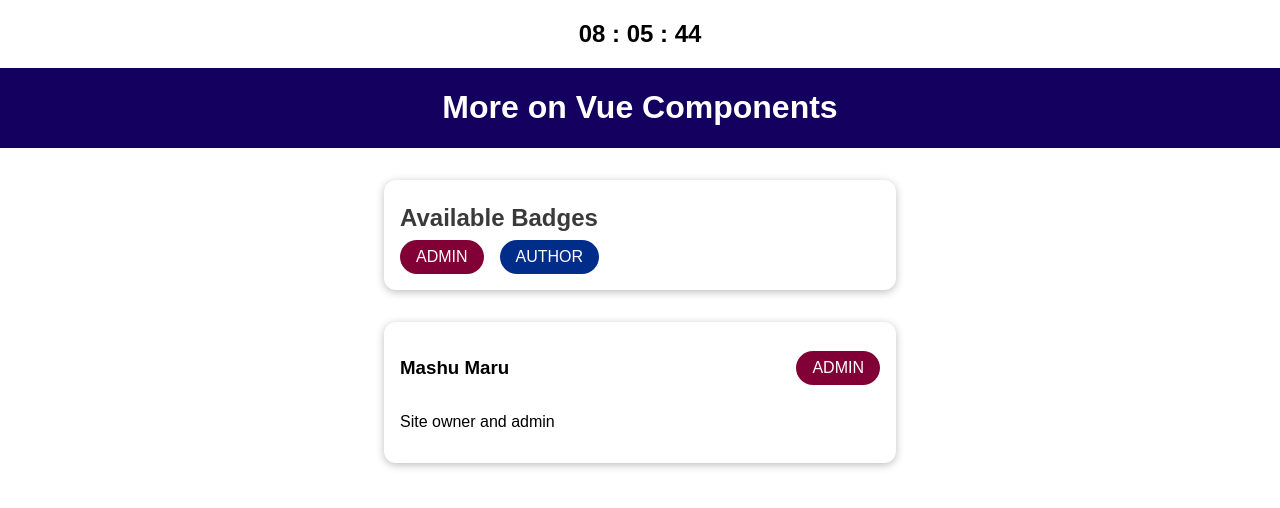
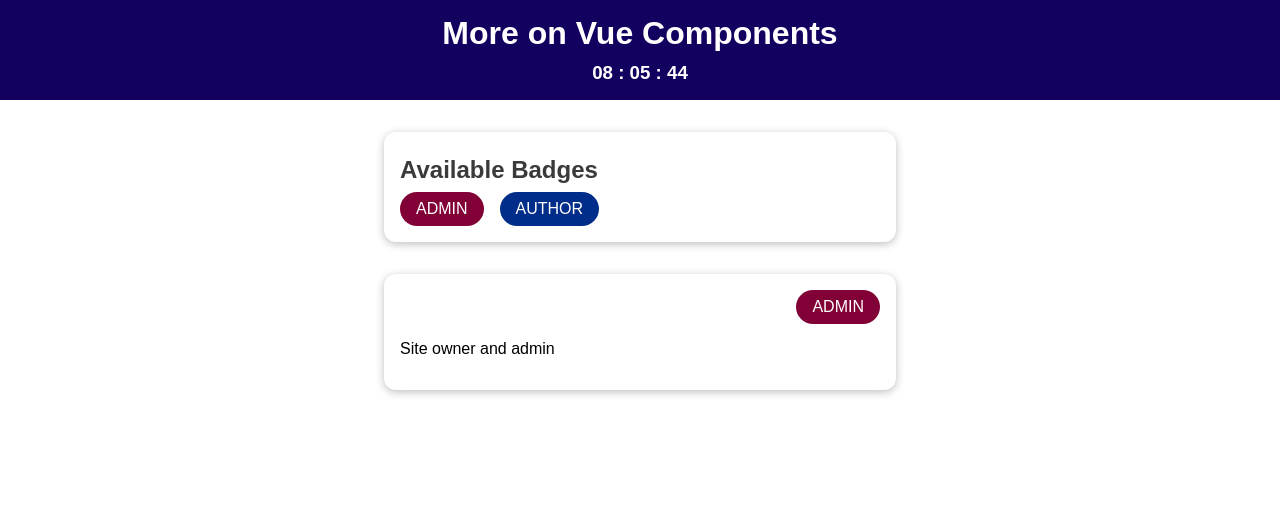
Before and after one commit to MashuMaru/Components-local-project---time-function, a Vue app: page / in a window 1280 px wide. Shown: the top 508 px of the page. Built offline with nearby package versions, Linux system fonts and the light colour scheme.

Commit message:
props for time in <TheHeader /> to App.vue (where code executes).

```diff
--- a/src/App.vue
+++ b/src/App.vue
@@ -1,9 +1,10 @@
 <template>
   <div>
-    <h2 class="clock">
-      <span>{{ time }} </span>
-    </h2>
-    <TheHeader />
+    <!-- <h2 class="clock">
+      <span> {{ time }} </span>
+    </h2> -->
+    <TheHeader
+    v-bind:time="time"/>
     <BadgeList />
     <UserInfo
       :full-name="activeUser.name"
@@ -29,7 +30,6 @@
       },
       time: "",
       interval: 0,
-      // minutes: minutes,
     };
   },
   methods: {
--- a/src/components/TheHeader.vue
+++ b/src/components/TheHeader.vue
@@ -1,15 +1,22 @@
 <template>
   <header>
     <h1>More on Vue Components</h1>
+    <h3>{{time}}</h3>
   </header>
 </template>
+
+<script>
+export default {
+  props: ["time"],
+}
+</script>
 
 <style>
   header {
     width: 100%;
-    height: 5rem;
-    display: flex;
-    justify-content: center;
+    height: 100px;
+    /* display: flex; */
+    text-align: center;
     align-items: center;
     background-color: #14005e;
   }
@@ -17,5 +24,12 @@
   header h1 {
     color: white;
     margin: 0;
+    padding-top: 15px;
+    padding-bottom: 10px;
+  }
+
+  h3 {
+    color: white;
+    margin: 0;
   }
 </style>
```
